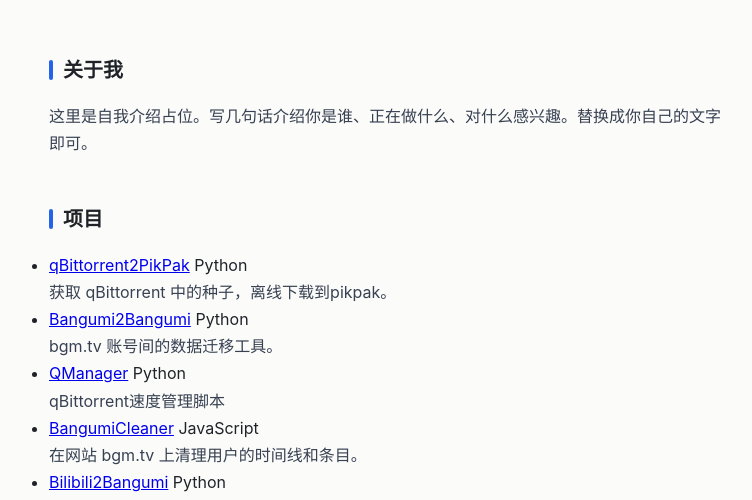
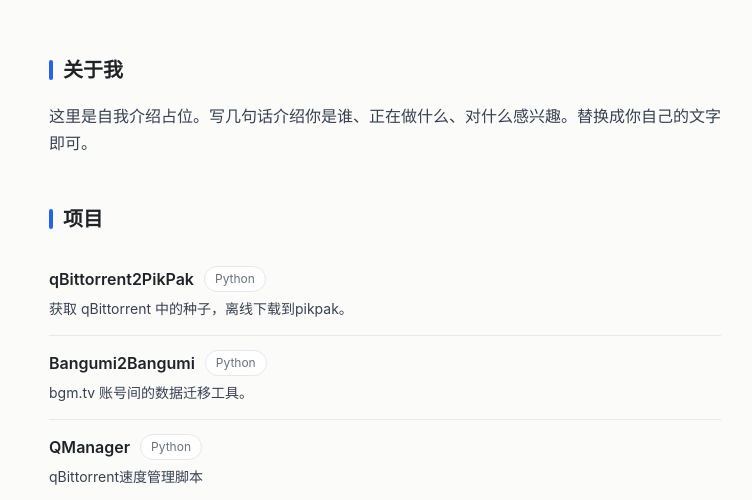
Before and after one commit to Adachi-Git/Adachi-Git.github.io, a plain HTML site: page index.html in a window 1280 px wide. Shown: the part 274-774 px from the top of the page, without its empty margins (255-1007 px from the left). Drawn offline with Linux system fonts and the light colour scheme.

Commit message:
add projects section

```diff
--- a/style.css
+++ b/style.css
@@ -93,6 +93,45 @@ body {
   background: #fff;
 }
 
+/* 项目 */
+.projects { list-style: none; }
+
+.project {
+  padding: 14px 0;
+  border-bottom: 1px solid var(--border);
+}
+.project:last-child { border-bottom: none; }
+
+.project-head {
+  display: flex;
+  align-items: center;
+  gap: 10px;
+  flex-wrap: wrap;
+}
+
+.project-name {
+  font-size: 16px;
+  font-weight: 600;
+  color: var(--text);
+  text-decoration: none;
+}
+.project-name:hover { color: var(--accent); }
+
+.project-lang {
+  font-size: 12px;
+  color: var(--muted);
+  border: 1px solid var(--border);
+  border-radius: 999px;
+  padding: 2px 10px;
+  background: #fff;
+}
+
+.project-desc {
+  margin-top: 4px;
+  font-size: 14px;
+  color: var(--muted);
+}
+
 /* 经历 */
 .item { margin-bottom: 20px; }
 .item h3 { font-size: 17px; font-weight: 600; }
```
